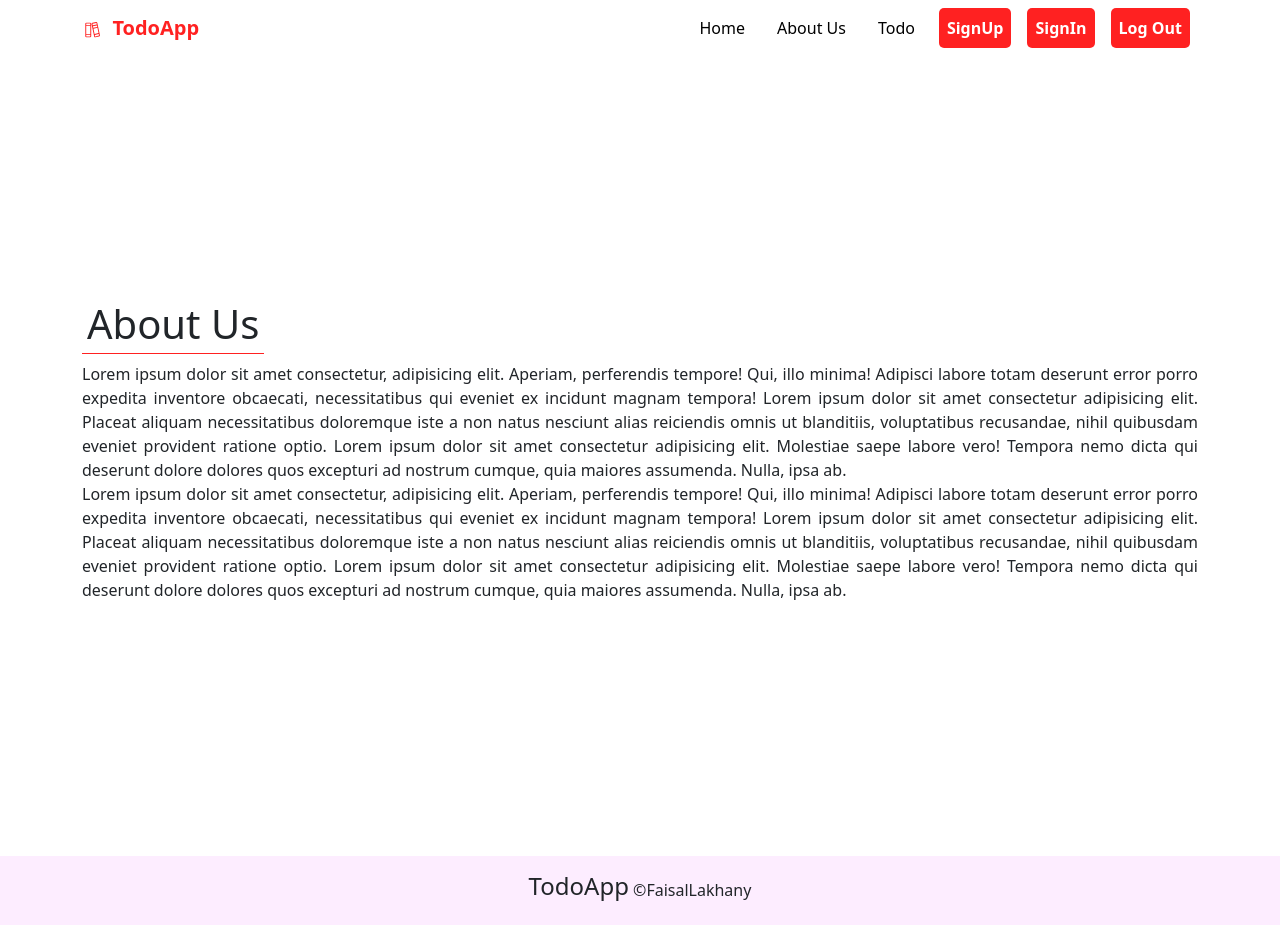
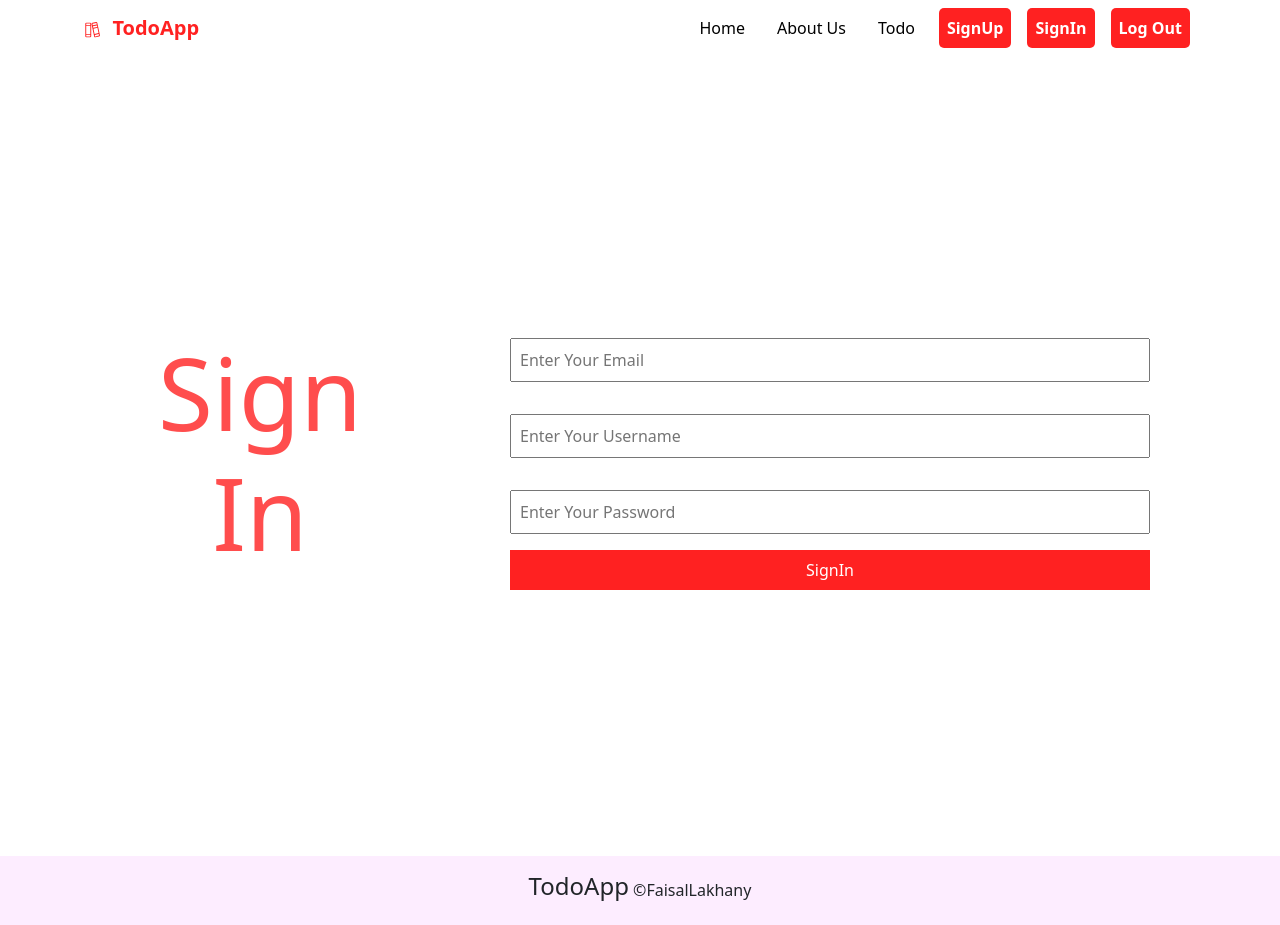
Before and after one commit to faisalrlakhany/TodoApp-MongoDB, a React (Vite) app in the folder frontend/: page /signin in a window 1280 px wide. Built offline with nearby package versions, Linux system fonts and the light colour scheme.

Commit message:
signup and signin created

```diff
--- a/frontend/src/App.jsx
+++ b/frontend/src/App.jsx
@@ -2,16 +2,27 @@
 import './App.css'
 import Navbar from './components/navbar/Navbar.jsx'
 import Home from './components/home/Home.jsx'
-import Footer from './components/footer/Footer.jsx';
-import About from './components/about/About';
-
-
+import Footer from './components/footer/Footer.jsx'
+import About from './components/about/About'
+import { BrowserRouter as Router, Route, Routes } from 'react-router-dom'
+import Signup from './components/signup/Signup.jsx'
+import Signin from './components/signup/Signin.jsx'
 
 const App = () => {
   return (
     <div>
-      <Navbar />
-      <About />
+      <Router>
+        <Navbar />
+
+        <Routes>
+          <Route path='/' element={<Home />} />
+          <Route path='/about' element={<About />} />
+          <Route path='/todo' element={<About />} />
+          <Route path='/signup' element={<Signup />} />
+          <Route path='/signin' element={<Signin />} />
+        </Routes>
+      </Router>
+
       <Footer />
     </div>
   )
--- a/frontend/src/components/navbar/Navbar.jsx
+++ b/frontend/src/components/navbar/Navbar.jsx
@@ -1,6 +1,7 @@
 import React from 'react'
 import './Navbar.css'
 import { PiBooksLight } from "react-icons/pi";
+import { Link } from 'react-router-dom';
 
 
 const Navbar = () => {
@@ -8,14 +9,14 @@
     <>
       <nav className='navbar navbar-expand-lg'>
         <div className='container'>
-          <a className='navbar-brand' href='#'>
+          <Link className='navbar-brand' to='/'>
             <b> <PiBooksLight />&nbsp; TodoApp</b>
-          </a>
+          </Link>
           <button
             className='navbar-toggler'
             type='button'
             data-bs-toggle='collapse'
-            data-bs-target='#navbarSupportedContent'
+            data-bs-target='/navbarSupportedContent'
             aria-controls='navbarSupportedContent'
             aria-expanded='false'
             aria-label='Toggle navigation'
@@ -25,34 +26,34 @@
           <div className='collapse navbar-collapse' id='navbarSupportedContent'>
             <ul className='navbar-nav ms-auto mb-2 mb-lg-0'>
               <li className='nav-item mx-2'>
-                <a className='nav-link active' aria-current='page' href='#'>
+                <Link className='nav-link active' aria-current='page' to='/'>
                   Home
-                </a>
+                </Link>
               </li>
               <li className='nav-item mx-2 '>
-                <a className='nav-link active' aria-current='page' href='#'>
+                <Link className='nav-link active' aria-current='page' to='/about'>
                   About Us
-                </a>
+                </Link>
               </li>
               <li className='nav-item mx-2 '>
-                <a className='nav-link active' aria-current='page' href='#'>
+                <Link className='nav-link active' aria-current='page' to='/todo'>
                   Todo
-                </a>
+                </Link>
               </li>
               <li className='nav-item mx-2'>
-                <a className='nav-link active btn-nav' aria-current='page' href='#'>
+                <Link className='nav-link active btn-nav' aria-current='page' to='/signup'>
                   SignUp
-                </a>
+                </Link>
               </li>
               <li className='nav-item mx-2'>
-                <a className='nav-link active btn-nav' aria-current='page' href='#'>
+                <Link className='nav-link active btn-nav' aria-current='page' to='/signin'>
                    SignIn
-                </a>
+                </Link>
               </li>
               <li className='nav-item mx-2'>
-                <a className='nav-link active btn-nav' aria-current='page' href='#'>
+                <Link className='nav-link active btn-nav' aria-current='page' to='/'>
                   Log Out
-                </a>
+                </Link>
               </li>
             </ul>
 
--- /dev/null
+++ b/frontend/src/components/signup/HeadingComp.jsx
@@ -0,0 +1,13 @@
+import React from 'react'
+
+const HeadingComp = ({ first, second }) => {
+  return (
+    <div>
+      <h1 className='text-center sign-up-heading '>
+        {first} <br /> {second}
+      </h1>
+    </div>
+  )
+}
+
+export default HeadingComp
--- /dev/null
+++ b/frontend/src/components/signup/Signin.jsx
@@ -0,0 +1,42 @@
+import React from 'react'
+import './Signup.css'
+import HeadingComp from './HeadingComp.jsx'
+
+const Signin = () => {
+  return (
+    <div className='signup'>
+      <div className='container'>
+        <div className='row'>
+          <div className='col-lg-4 column  d-flex justify-content-center align-items-center'>
+            <HeadingComp first={'Sign'} second={'In'} />
+          </div>
+          <div className='col-lg-8 column d-flex justify-content-center align-items-center'>
+            <div className='d-flex flex-column w-100 p-5'>
+              <input
+                className='p-2 my-3 input-signup'
+                type='email'
+                name='email'
+                placeholder='Enter Your Email'
+              />
+              <input
+                className='p-2 my-3 input-signup'
+                type='username'
+                name='username'
+                placeholder='Enter Your Username'
+              />
+              <input
+                className='p-2 my-3 input-signup'
+                type='password'
+                name='password'
+                placeholder='Enter Your Password'
+              />
+              <button className='btn-signup p-2'>SignIn</button>
+            </div>
+          </div>
+        </div>
+      </div>
+    </div>
+  )
+}
+
+export default Signin
--- /dev/null
+++ b/frontend/src/components/signup/Signup.css
@@ -0,0 +1,21 @@
+.signup {
+  width: 100%;
+  height: 100vh;
+}
+.column {
+  height: 100vh;
+}
+.sign-up-heading {
+  font-size: 100px;
+  color: rgba(255, 0, 0, 0.87);
+  opacity: 0.8;
+}
+.btn-signup {
+  background-color: rgba(255, 0, 0, 0.87);
+  color: white !important;
+  outline: none;
+  border: none;
+}
+.input-signup {
+  outline: none;
+}
--- /dev/null
+++ b/frontend/src/components/signup/Signup.jsx
@@ -0,0 +1,42 @@
+import React from 'react'
+import './Signup.css'
+import HeadingComp from './HeadingComp'
+
+const Signup = () => {
+  return (
+    <div className='signup'>
+      <div className='container'>
+        <div className='row'>
+          <div className='col-lg-8 column d-flex justify-content-center align-items-center'>
+            <div className='d-flex flex-column w-100 p-5'>
+              <input
+                className='p-2 my-3 input-signup'
+                type='email'
+                name='email'
+                placeholder='Enter Your Email'
+              />
+              <input
+                className='p-2 my-3 input-signup'
+                type='username'
+                name='username'
+                placeholder='Enter Your Username'
+              />
+              <input
+                className='p-2 my-3 input-signup'
+                type='password'
+                name='password'
+                placeholder='Enter Your Password'
+              />
+              <button className='btn-signup p-2'>SignUp</button>
+            </div>
+          </div>
+          <div className='col-lg-4 column  d-flex justify-content-center align-items-center'>
+            <HeadingComp first={'Sign'} second={'Up'} />
+          </div>
+        </div>
+      </div>
+    </div>
+  )
+}
+
+export default Signup
```
Also changed, not shown: frontend/src/components/navbar/Navbar.css (+10 -12 lines).
